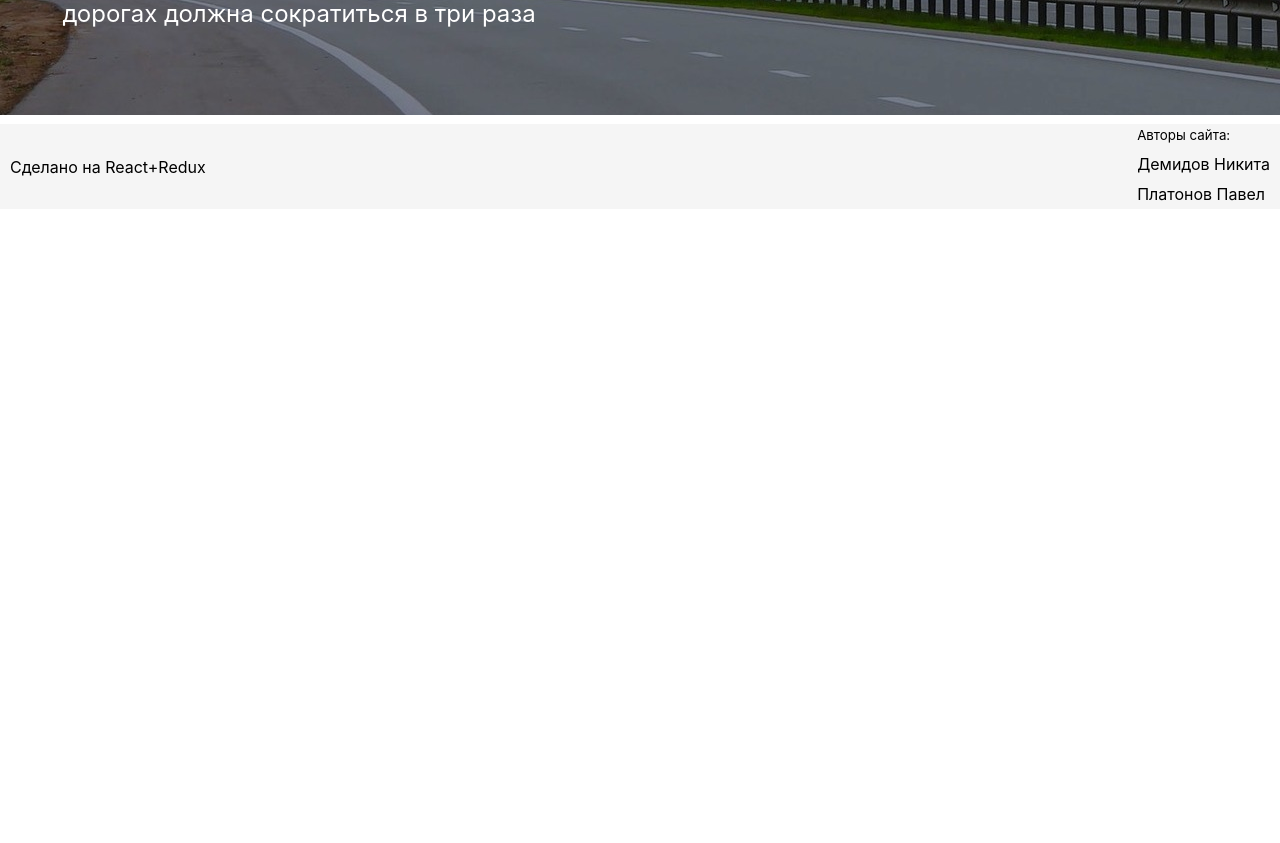
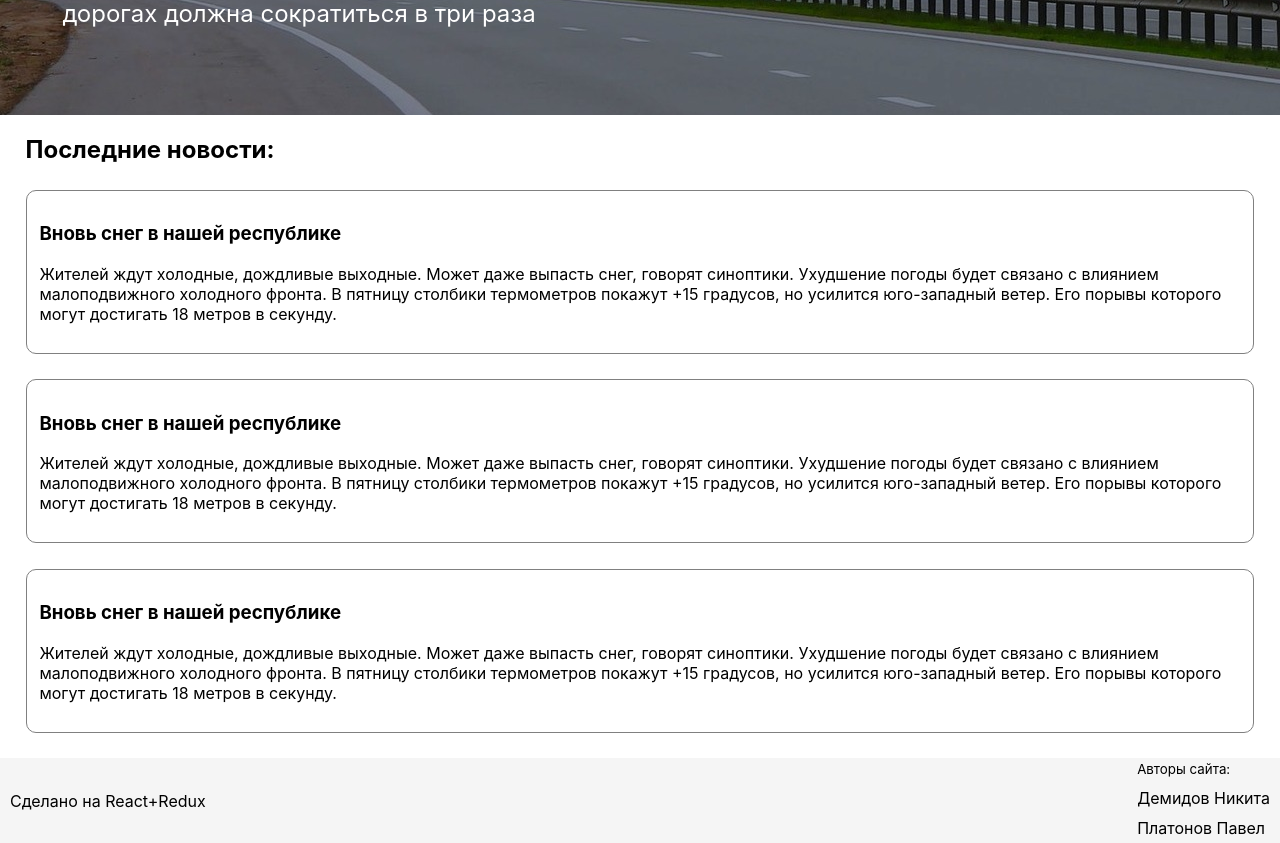
Before and after one commit to Nickdem/hackaton-project, a React (Create React App) app: page / in a window 1280 px wide. Shown: the part 640-1483 px from the top of the page. Before the commit the page ends 849 px from the top, so only its background shows below. Built offline with nearby package versions, Linux system fonts and the light colour scheme.

Commit message:
Новости

```diff
--- a/src/pages/Home.js
+++ b/src/pages/Home.js
@@ -1,6 +1,6 @@
 import React, {useState, useEffect} from 'react'
 import {useSelector, useDispatch} from 'react-redux'
-import {giveMeData} from '../store/action'
+import {giveMeData, giveMeNews} from '../store/action'
 import classes from './Home.module.css'
 import HomeProject from '../components/HomeProject'
 import Footer from '../components/Footer'
@@ -13,16 +13,9 @@ const Home = () => {
 
   useEffect(() => {
     dispatch(giveMeData());
+    dispatch(giveMeNews());
     // eslint-disable-next-line
   }, []);
-
-  const renderLinks = () => {
-	  return data.natProjects.map((prjct, index) => (
-      <h3 key={index} className={count !== index ? classes.Link : classes.ActiveLink} onClick={()=>setCount(index)}>
-        {prjct.natProjectsName}
-      </h3>
-    ))
-  }
 
   const [move, setMove] = useState(false)
   const [count, setCount] = useState(0)
@@ -48,6 +41,14 @@ const Home = () => {
     'bkad': classes.Bkad
   }
 
+  const renderLinks = () => {
+	  return data.natProjects.map((prjct, index) => (
+      <h3 key={index} className={count !== index ? classes.Link : classes.ActiveLink} onClick={()=>setCount(index)}>
+        {prjct.natProjectsName}
+      </h3>
+    ))
+  }
+
   return (
     <>
       <div className={classes.Head}>
@@ -64,6 +65,18 @@ const Home = () => {
           </div>
         : <Loader mess={"Подождите немного! Идёт загрузка..."} />
         }
+        <h2 style={{marginLeft: '2%'}}>Последние новости:</h2>
+        {data.loading === false
+        ? data.news.map((news, index) => {
+            return(
+              <div key={index} className={classes.News}>
+                <h3>{news.name}</h3>
+                <p>{news.par}</p>
+              </div>
+            )
+          })
+        : null
+        }
         <Footer />
     </>
   )
--- a/src/pages/Home.module.css
+++ b/src/pages/Home.module.css
@@ -133,4 +133,15 @@
   .ButtonHidden {
     display: none;
   }
+
+  .News {
+    margin: 2%;
+    border: 1px solid grey;
+    border-radius: 10px;
+    padding: 1%;
+  }
+
+  .News:hover {
+    box-shadow: 0 0 10px grey;
+  }
 }
--- a/src/store/action.js
+++ b/src/store/action.js
@@ -1,17 +1,22 @@
-import {FETCH_DATA_SUCCESS, FETCH_DATA_ERROR} from './actionType'
+import {FETCH_DATA_SUCCESS, FETCH_DATA_ERROR, FETCH_NEWS_SUCCESS} from './actionType'
 import {dat} from './data/db'
+import {newsList} from './data/newsList'
 
 export function giveMeData() {
   	return async dispatch => {
     try {
-     dispatch(fetchDataSuccess(dat))
+      dispatch(fetchDataSuccess(dat))
     } catch (e) {
       dispatch(fetchDataError(e))
     }
   }
 }
 
-export function fetchDataSuccess(projects) {
+export function giveMeNews() {
+  return async dispatch => dispatch(fetchNewsSuccess(newsList))
+}
+
+function fetchDataSuccess(projects) {
   return{
     type: FETCH_DATA_SUCCESS,
     projects,
@@ -19,7 +24,14 @@ export function fetchDataSuccess(projects) {
   }
 }
 
-export function fetchDataError(e) {
+function fetchNewsSuccess(news) {
+  return{
+    type: FETCH_NEWS_SUCCESS,
+    news
+  }
+}
+
+function fetchDataError(e) {
   return{
     type: FETCH_DATA_ERROR,
     error: e
--- a/src/store/actionType.js
+++ b/src/store/actionType.js
@@ -1,2 +1,3 @@
 export const FETCH_DATA_SUCCESS = 'FETCH_DATA_SUCCESS'
 export const FETCH_DATA_ERROR = 'FETCH_DATA_ERROR'
+export const FETCH_NEWS_SUCCESS = 'FETCH_NEWS_SUCCESS'
--- /dev/null
+++ b/src/store/data/newsList.js
@@ -0,0 +1,14 @@
+export const newsList = [
+    {
+        name: 'Вновь снег в нашей республике',
+        par: 'Жителей ждут холодные, дождливые выходные. Может даже выпасть снег, говорят синоптики. Ухудшение погоды будет связано с влиянием малоподвижного холодного фронта. В пятницу столбики термометров покажут +15 градусов, но усилится юго-западный ветер. Его порывы которого могут достигать 18 метров в секунду.'
+    },
+    {
+        name: 'Вновь снег в нашей республике',
+        par: 'Жителей ждут холодные, дождливые выходные. Может даже выпасть снег, говорят синоптики. Ухудшение погоды будет связано с влиянием малоподвижного холодного фронта. В пятницу столбики термометров покажут +15 градусов, но усилится юго-западный ветер. Его порывы которого могут достигать 18 метров в секунду.'
+    },
+    {
+        name: 'Вновь снег в нашей республике',
+        par: 'Жителей ждут холодные, дождливые выходные. Может даже выпасть снег, говорят синоптики. Ухудшение погоды будет связано с влиянием малоподвижного холодного фронта. В пятницу столбики термометров покажут +15 градусов, но усилится юго-западный ветер. Его порывы которого могут достигать 18 метров в секунду.'
+    },
+]
--- a/src/store/reducer.js
+++ b/src/store/reducer.js
@@ -1,8 +1,9 @@
-import {FETCH_DATA_SUCCESS, FETCH_DATA_ERROR} from './actionType'
+import {FETCH_DATA_SUCCESS, FETCH_DATA_ERROR, FETCH_NEWS_SUCCESS} from './actionType'
 
 
 const initialState = {
   natProjects: [],
+  news: [],
   loading: true,
   error: null
 }
@@ -13,6 +14,10 @@ export default function reducer(state = initialState, action) {
       return {
         ...state, natProjects: action.projects, loading: action.loading
       }
+    case FETCH_NEWS_SUCCESS:
+      return {
+        ...state, news: action.news
+      }
     case FETCH_DATA_ERROR:
       return {
         ...state, error: action.error
```
